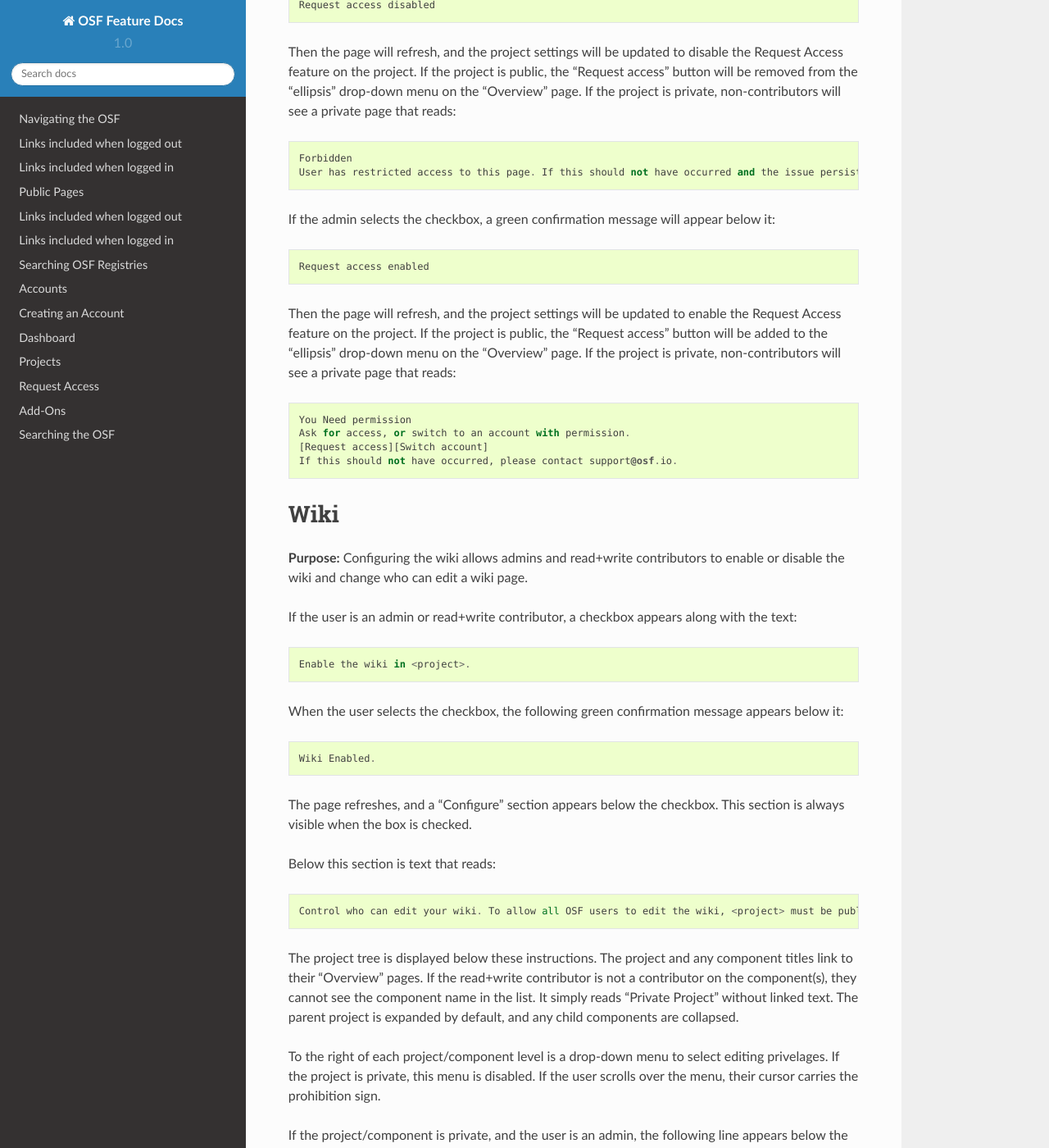
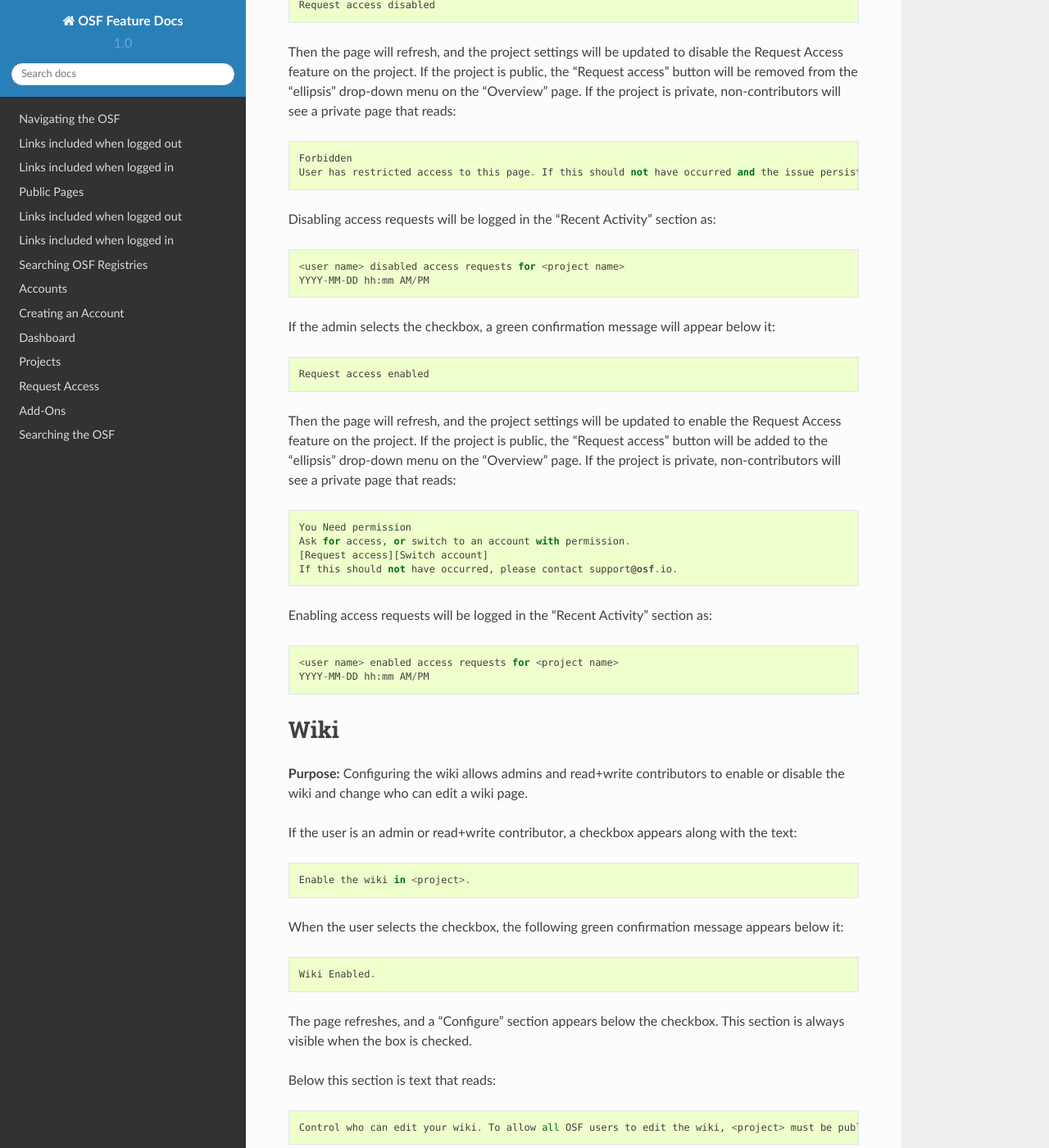
Before and after one commit to CenterForOpenScience/OSFDocs, a Sphinx documentation site: the page built from docs/projects/settings.rst, in a window 1280 px wide and 1400 px high, scrolled down 6792 px. Shown: the whole window at 82% size. Built offline with Sphinx 7.4.7 and the Read the Docs theme 2.0.0, drawn with Linux system fonts in a browser that asks for light colours.

Commit message:
added request access logged actions to the recent activity

```diff
--- a/docs/projects/settings.rst
+++ b/docs/projects/settings.rst
@@ -222,6 +222,11 @@
   Forbidden
   User has restricted access to this page. If this should not have occurred and the issue persists, please report it to support@osf.io.
 
+Disabling access requests will be logged in the "Recent Activity" section as::
+
+    <user name> disabled access requests for <project name>
+    YYYY-MM-DD hh:mm AM/PM
+
 If the admin selects the checkbox, a green confirmation message will appear below it::
 
       Request access enabled
@@ -232,6 +237,11 @@
   Ask for access, or switch to an account with permission.
   [Request access][Switch account]
   If this should not have occurred, please contact support@osf.io.
+
+Enabling access requests will be logged in the "Recent Activity" section as::
+
+      <user name> enabled access requests for <project name>
+      YYYY-MM-DD hh:mm AM/PM
 
 
 Wiki
```
